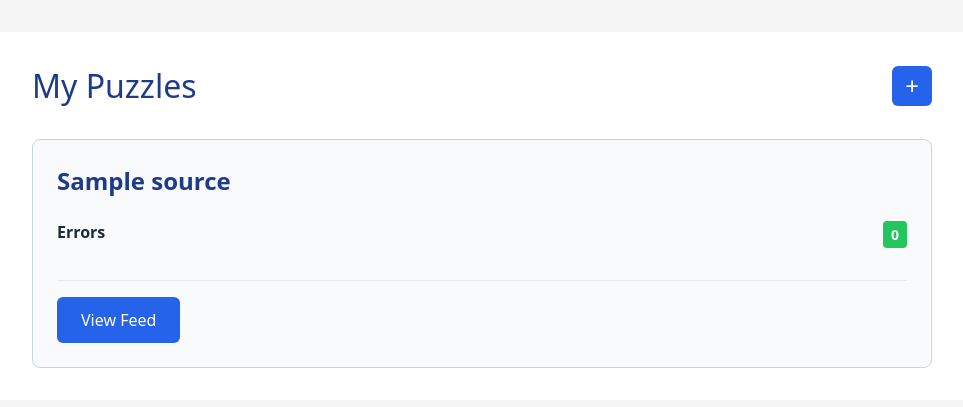
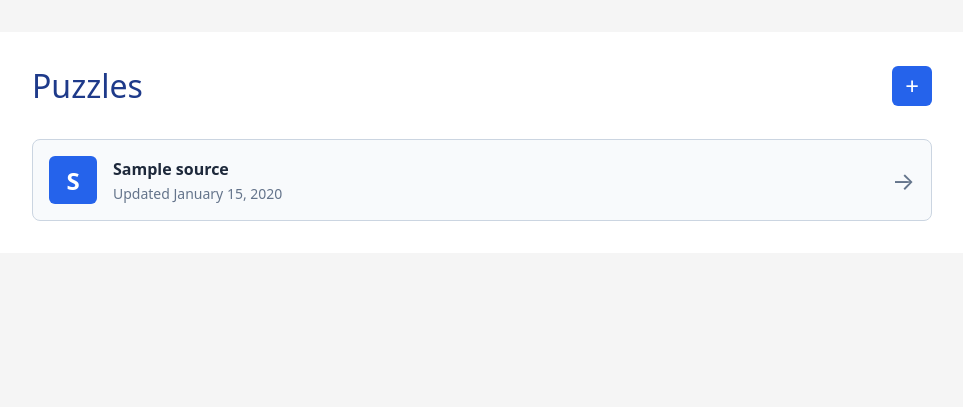
Before and after one commit to nicolecomputer/puzzle-vault, a FastAPI app: page /user/1/sources in a window 1280 px wide. Shown: the top 407 px of the page, without its empty margins (158-1121 px from the left). Run offline with FastAPI, Linux system fonts and the light colour scheme; the visitor is signed in with stand-in values (Sample User, id 1); tables that the repository leaves empty hold one stand-in row (values such as "Sample post").

Commit message:
Cleanup sources view

```diff
--- a/src/routers/web_ui_router.py
+++ b/src/routers/web_ui_router.py
@@ -81,11 +81,17 @@ async def user_sources(
     """Display user's available sources."""
     user = get_user_from_session(request, db)
 
-    query = db.query(Source).filter(Source.user_id == user.id)
+    query = (
+        db.query(Source)
+        .filter(Source.user_id == user.id)
+        .order_by(Source.updated_at.desc())
+    )
     all_sources = query.all()
 
     per_page = 30
     sources, total_pages, validated_page = paginate(all_sources, page, per_page)
+
+    base_url = str(request.base_url).rstrip("/")
 
     templates = get_templates()
     return templates.TemplateResponse(
@@ -96,6 +102,7 @@ async def user_sources(
             "page": validated_page,
             "total_pages": total_pages,
             "user_id": id,
+            "base_url": base_url,
         },
     )
 
--- a/src/templates/css/sources.css
+++ b/src/templates/css/sources.css
@@ -34,7 +34,93 @@ a.add-puzzle-btn:hover {
     background-color: var(--color-primary-hover);
 }
 
-/* Puzzles Grid */
+/* Sources List */
+.sources-list {
+    display: flex;
+    flex-direction: column;
+    gap: var(--spacing-md);
+}
+
+.source-item {
+    display: flex;
+    align-items: center;
+    gap: var(--spacing-lg);
+    padding: var(--spacing-lg);
+    background-color: var(--color-bg-light);
+    border: 1px solid var(--color-border);
+    border-radius: var(--radius-lg);
+    text-decoration: none;
+    transition: background-color var(--transition-fast);
+}
+
+.source-item:hover {
+    background-color: var(--color-bg-hover);
+}
+
+.source-icon {
+    flex-shrink: 0;
+    width: 48px;
+    height: 48px;
+    border-radius: var(--radius-md);
+    overflow: hidden;
+}
+
+.source-icon img {
+    width: 100%;
+    height: 100%;
+    object-fit: cover;
+}
+
+.source-icon-placeholder {
+    width: 100%;
+    height: 100%;
+    display: flex;
+    align-items: center;
+    justify-content: center;
+    background-color: var(--color-primary);
+    color: white;
+    font-size: 1.5rem;
+    font-weight: 600;
+}
+
+.source-info {
+    flex: 1;
+    min-width: 0;
+}
+
+.source-name {
+    font-size: var(--font-size-base);
+    font-weight: 600;
+    color: var(--color-text-dark);
+    margin-bottom: var(--spacing-xs);
+}
+
+.source-updated {
+    font-size: var(--font-size-sm);
+    color: var(--color-text-light);
+}
+
+.source-arrow {
+    flex-shrink: 0;
+    font-size: var(--font-size-lg);
+    color: var(--color-text-light);
+}
+
+.no-sources {
+    padding: var(--spacing-3xl);
+    text-align: center;
+    color: var(--color-text-light);
+    background-color: var(--color-bg-light);
+    border: 1px solid var(--color-border);
+    border-radius: var(--radius-lg);
+}
+
+.no-sources p {
+    margin: 0;
+    font-size: var(--font-size-base);
+}
+
+/* Puzzles Grid (Legacy) */
 .puzzles-grid {
     display: grid;
     gap: var(--spacing-xl);
--- a/src/templates/user_sources.html
+++ b/src/templates/user_sources.html
@@ -12,29 +12,33 @@
 <body>
     <div class="container">
         <div class="page-header">
-            <h1>My Puzzles</h1>
+            <h1>Puzzles</h1>
             <a href="/sources/new" class="add-puzzle-btn">+</a>
         </div>
 
-        <div class="puzzles-grid">
+        <div class="sources-list">
+            {% if sources %}
             {% for source in sources %}
-            <div class="puzzle-card">
-                <h2>{{ source.name }}</h2>
-                <div class="puzzle-info">
-                    <div class="puzzle-info-row">
-                        <span class="puzzle-info-label">Errors</span>
-                        <span class="puzzle-info-value">
-                            <span class="badge badge-success">
-                                0
-                            </span>
-                        </span>
-                    </div>
+            <a href="/sources/{{ source.id }}" class="source-item">
+                <div class="source-icon">
+                    {% if source.has_icon %}
+                    <img src="/sources/{{ source.folder_name }}/icon.png" alt="{{ source.name }} icon">
+                    {% else %}
+                    <div class="source-icon-placeholder">{{ source.name[0].upper() }}</div>
+                    {% endif %}
                 </div>
-                <div class="puzzle-actions">
-                    <a href="/sources/{{ source.id }}" class="view-feed-btn">View Feed</a>
+                <div class="source-info">
+                    <div class="source-name">{{ source.name }}</div>
+                    <div class="source-updated">Updated {{ source.updated_at.strftime('%B %d, %Y') }}</div>
                 </div>
+                <div class="source-arrow">→</div>
+            </a>
+            {% endfor %}
+            {% else %}
+            <div class="no-sources">
+                <p>No sources yet. Click the + button to add your first source.</p>
             </div>
-            {% endfor %}
+            {% endif %}
         </div>
 
         {% if total_pages > 1 %}
```
